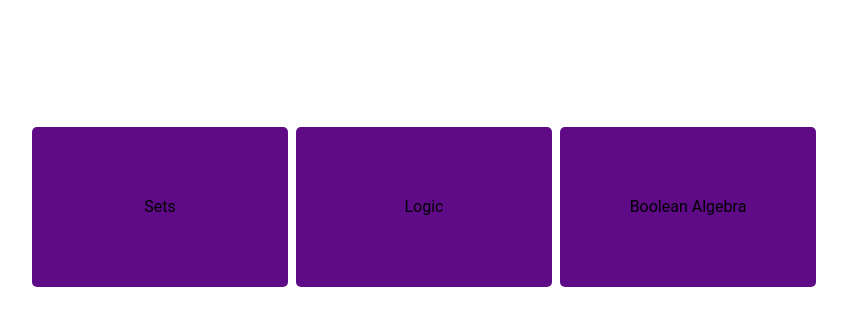
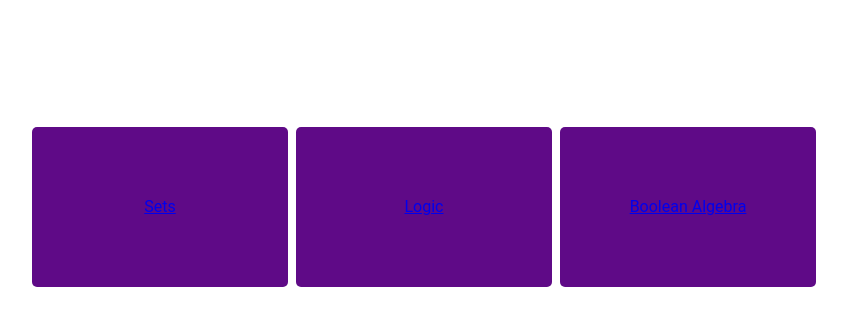
Before and after one commit to NotAtomicBomb/School-Notes, a Django app: a page that uses school/templates/school/subjects.html in a window 1280 px wide. Shown: the part 193-519 px from the top of the page, without its empty margins (216-1063 px from the left). Run offline with Django 4.2, Linux system fonts and the light colour scheme; data comes from the database, SQL or seed files in the repository; some libraries are stand-ins or nearby versions.

Commit message:
Added proper linking to subject pages

```diff
--- a/school/templates/school/subjects.html
+++ b/school/templates/school/subjects.html
@@ -4,7 +4,9 @@
 <div>
     <ul class="grid">
         {% for s in course.subject_set.all %}
-            <li class="menu-item">{{ s.subject_name }}</li>
+            <a href="{% url 'subject' course.course_code  s.proper_url_name %}">
+                <li class="menu-item">{{ s.subject_name }}</li>
+            </a>
         {% endfor %}
     </ul>
 </div>
```
